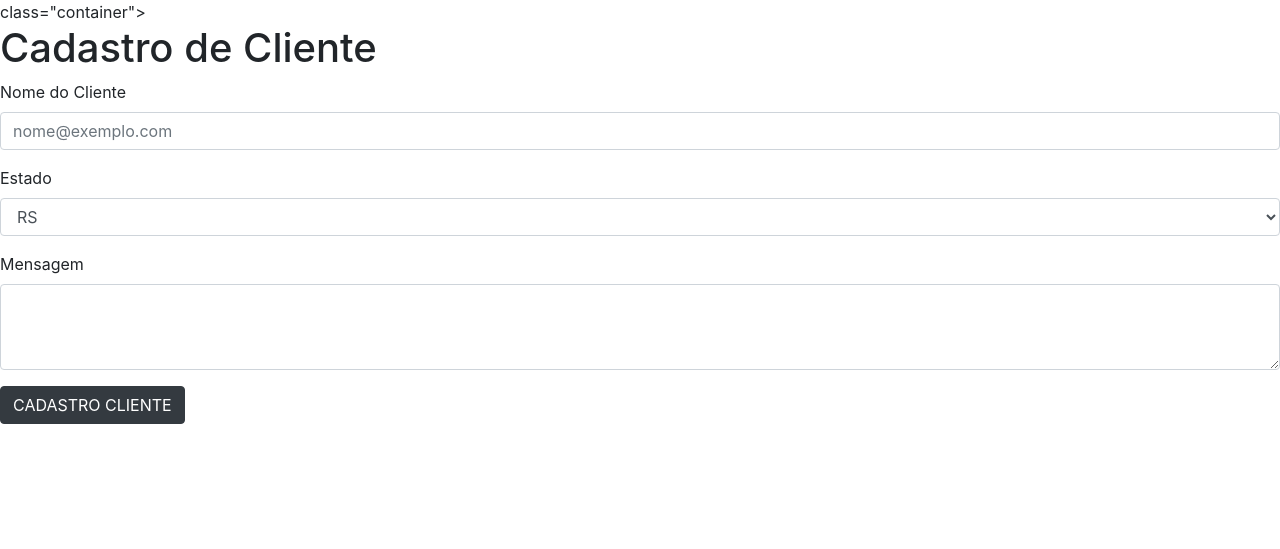
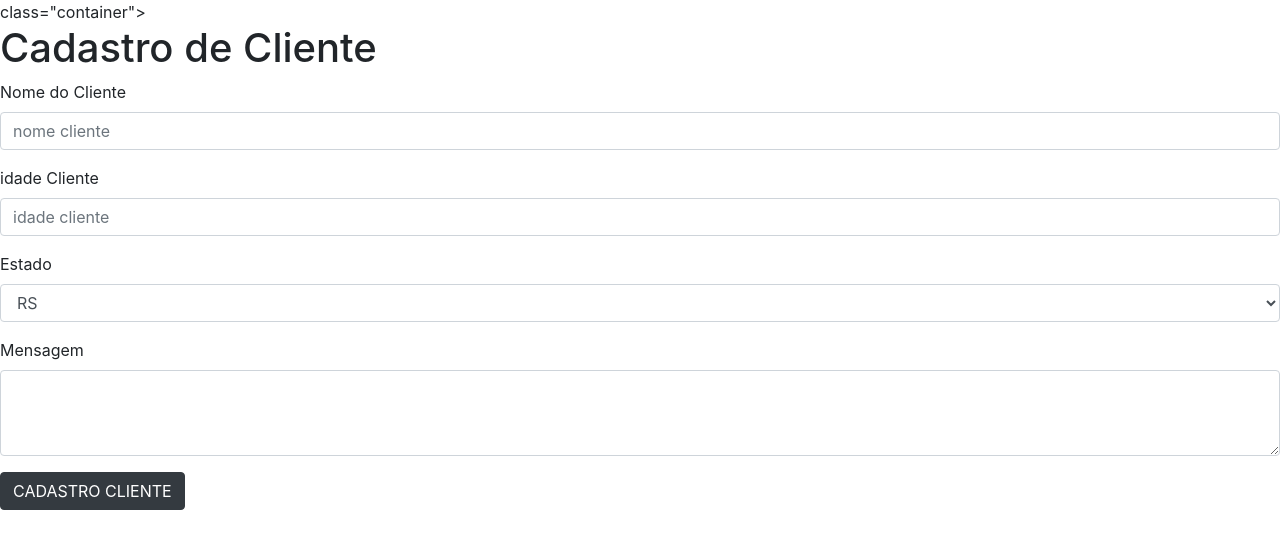
Before and after one commit to Terroks/php, a PHP site: page /aula2.1.php in a window 1280 px wide. Shown: the top 549 px of the page. Run offline with PHP 8.4, Linux system fonts and the light colour scheme; some libraries are stand-ins or nearby versions.

Commit message:
Mensagem

```diff
--- a/aula 2/aula2.1.php
+++ b/aula 2/aula2.1.php
@@ -19,7 +19,15 @@
     <form method="post" action="aula2.2.php">
   <div class="form-group">
     <label for="exampleFormControlInput1">Nome do Cliente</label>
-    <input type="text" name="nome" class="form-control" id="exampleFormControlInput1" placeholder="nome@exemplo.com">
+    <input type="text" name="nome" class="form-control" placeholder="nome cliente">
+  </div>
+
+  <div class="form-group">
+  <label for="exampleFormControlInput1">idade Cliente</label>
+  <input type="text" name="idade" class="form-control" placeholder="idade cliente">
+  </div>
+
+
   </div>
   <div class="form-group">
     <label for="exampleFormControlSelect1">Estado</label>
--- a/aula 2/aula2.2.php
+++ b/aula 2/aula2.2.php
@@ -5,8 +5,9 @@ if(isset($_POST["enviar"])){
     $nome = $_POST['nome'];
     $estado = $_POST['estado'];
     $area2 = $_POST['area2'];
+    $idade = $_POST['idade'];
 
-    echo $nome . " " . $estado . " " . $area2;
+    echo $nome . " " . $estado . " " . $area2 . " " . $idade;
 
 
 }else{
```
